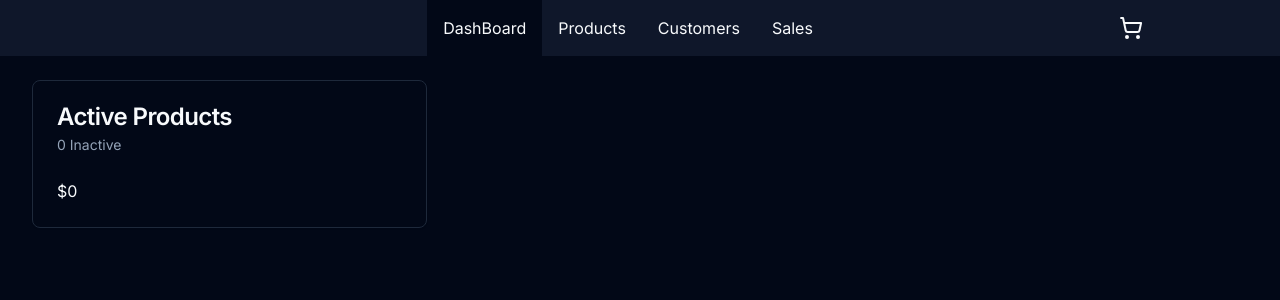
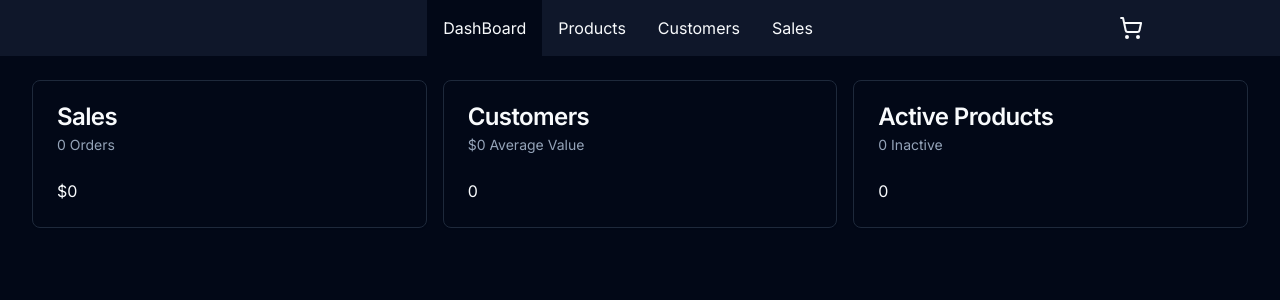
Before and after one commit to edtan094/ecommerce-store, a Next.js app: page /admin in a window 1280 px wide. Shown: the top 300 px of the page. Built offline with nearby package versions, Linux system fonts and the light colour scheme; no server answers; the database is empty.

Commit message:
reformatted code.

```diff
--- a/src/app/admin/page.tsx
+++ b/src/app/admin/page.tsx
@@ -8,33 +8,69 @@
 import db from "@/db/db";
 import { formatCurrency, formatNumber } from "@/lib/formatters";
 
+async function getSalesData() {
+  const data = await db.order.aggregate({
+    _sum: { pricePaidInCents: true },
+    _count: true,
+  });
+
+  return {
+    amount: (data._sum.pricePaidInCents || 0) / 100,
+    numberOfSales: data._count,
+  };
+}
+
+async function getUserData() {
+  const [userCount, orderData] = await Promise.all([
+    db.user.count(),
+    db.order.aggregate({
+      _sum: { pricePaidInCents: true },
+    }),
+  ]);
+
+  return {
+    userCount,
+    averageValuePerUser:
+      userCount === 0
+        ? 0
+        : (orderData._sum.pricePaidInCents || 0) / userCount / 100,
+  };
+}
+
+async function getProductData() {
+  const [activeCount, inactiveCount] = await Promise.all([
+    db.product.count({ where: { isAvailableForPurchase: true } }),
+    db.product.count({ where: { isAvailableForPurchase: false } }),
+  ]);
+
+  return { activeCount, inactiveCount };
+}
+
 export default async function AdminDashboard() {
-  // const [salesData, customerData, productData] = await Promise.all([
-  //   getSalesData(),
-  //   getCustomerData(),
-  //   getProductData(),
-  // ]);
-
-  const [productData] = await Promise.all([getProductData()]);
+  const [salesData, userData, productData] = await Promise.all([
+    getSalesData(),
+    getUserData(),
+    getProductData(),
+  ]);
 
   return (
     <div className="grid grid-cols-1 md:grid-cols-2 lg:grid-cols-3 gap-4">
-      {/* <DashboardCard
+      <DashboardCard
         title="Sales"
-        subTitle={`${formatNumber(salesData.numberOfSales)} Orders`}
+        subtitle={`${formatNumber(salesData.numberOfSales)} Orders`}
         body={formatCurrency(salesData.amount)}
       />
       <DashboardCard
         title="Customers"
-        subTitle={`${formatNumber(
-          customerData.averageValuePerUser
+        subtitle={`${formatCurrency(
+          userData.averageValuePerUser
         )} Average Value`}
-        body={formatCurrency(customerData.userCount)}
-      /> */}
+        body={formatNumber(userData.userCount)}
+      />
       <DashboardCard
         title="Active Products"
-        subTitle={`${formatNumber(productData.inactiveCount)} Inactive`}
-        body={formatCurrency(productData.activeCount)}
+        subtitle={`${formatNumber(productData.inactiveCount)} Inactive`}
+        body={formatNumber(productData.activeCount)}
       />
     </div>
   );
@@ -42,16 +78,16 @@
 
 type DashboardCardProps = {
   title: string;
-  subTitle: string;
+  subtitle: string;
   body: string;
 };
 
-function DashboardCard({ title, subTitle, body }: DashboardCardProps) {
+function DashboardCard({ title, subtitle, body }: DashboardCardProps) {
   return (
     <Card>
       <CardHeader>
         <CardTitle>{title}</CardTitle>
-        <CardDescription>{subTitle}</CardDescription>
+        <CardDescription>{subtitle}</CardDescription>
       </CardHeader>
       <CardContent>
         <p>{body}</p>
@@ -59,43 +95,3 @@
     </Card>
   );
 }
-
-// async function getSalesData() {
-//   const data = await db.order.aggregate({
-//     _sum: { pricePaidInCents: true },
-//     _count: true,
-//   });
-//   return {
-//     amount: (data._sum.pricePaidInCents || 0) / 100,
-//     numberOfSales: data._count,
-//   };
-// }
-
-// async function getCustomerData() {
-//   const [userCount, orderData] = await Promise.all([
-//     db.user.count(),
-//     db.order.aggregate({
-//       _sum: { pricePaidInCents: true },
-//     }),
-//   ]);
-
-//   return {
-//     userCount,
-//     averageValuePerUser:
-//       userCount === 0
-//         ? 0
-//         : (orderData._sum.pricePaidInCents || 0) / userCount / 100,
-//   };
-// }
-
-async function getProductData() {
-  const [activeCount, inactiveCount] = await Promise.all([
-    db.product.count({ where: { isAvailableForPurchase: true } }),
-    db.product.count({ where: { isAvailableForPurchase: false } }),
-  ]);
-
-  return {
-    activeCount,
-    inactiveCount,
-  };
-}
```
